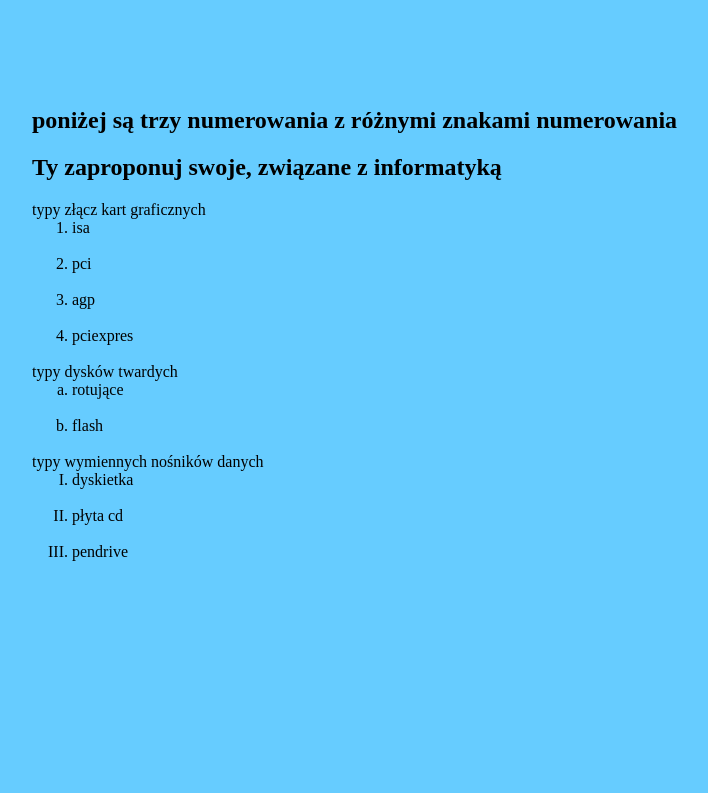
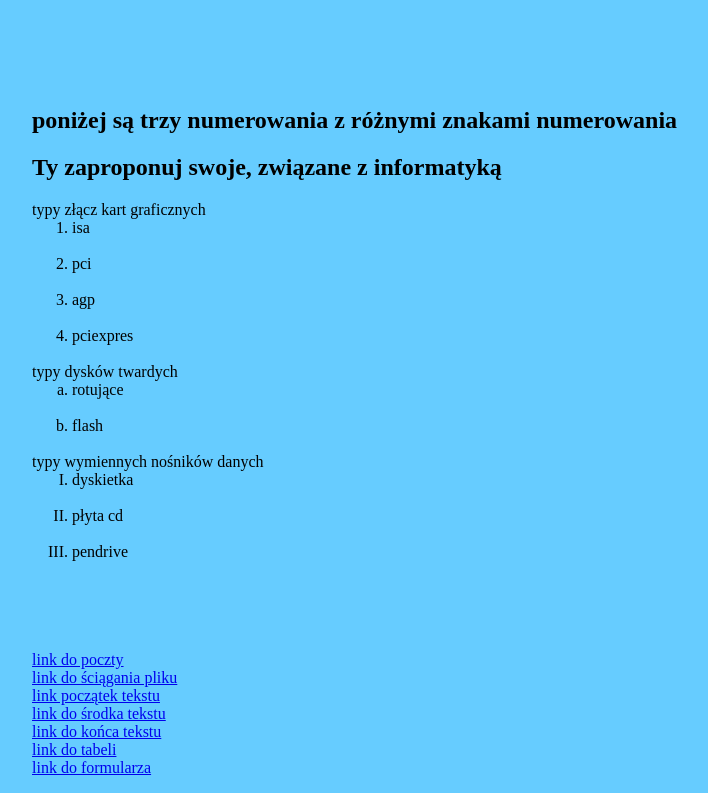
Before and after one commit to macius77/zadania-2, a plain HTML site: page Cieszewski_Maciej.html in a window 1280 px wide. Shown: the part 4215-5008 px from the top of the page, without its empty margins (16-724 px from the left). Before the commit the page ends 4882 px from the top, so only its background shows below. Drawn offline with Linux system fonts and the light colour scheme.

Commit message:
Update Cieszewski_Maciej.html

```diff
--- a/Cieszewski_Maciej.html
+++ b/Cieszewski_Maciej.html
@@ -124,7 +124,13 @@ typy wymiennych nośników danych
    <br> </ol>
   <br><br><br>
 
-
+<a href="poczta_cieszewski.html" >link do poczty</a> <br>
+   <a href="plik_cieszewski.html" >link do ściągania pliku</a> <br>
+    <a href="#gora">link początek tekstu</a> <br>
+	 <a href="#srodek" >link do środka tekstu</a> <br>
+	 <a href="#dol" >link do końca tekstu</a> <br>
+	  <a href="tabela_cieszewski.html" >link do tabeli</a> <br>
+	   <a href="formularz_cieszewski.html" >link do formularza</a> <br>
 
 
 
```
